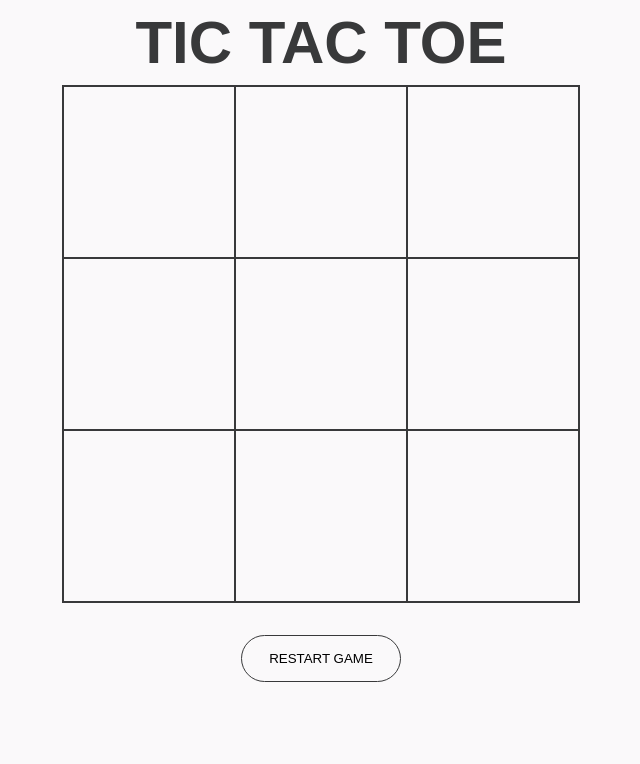
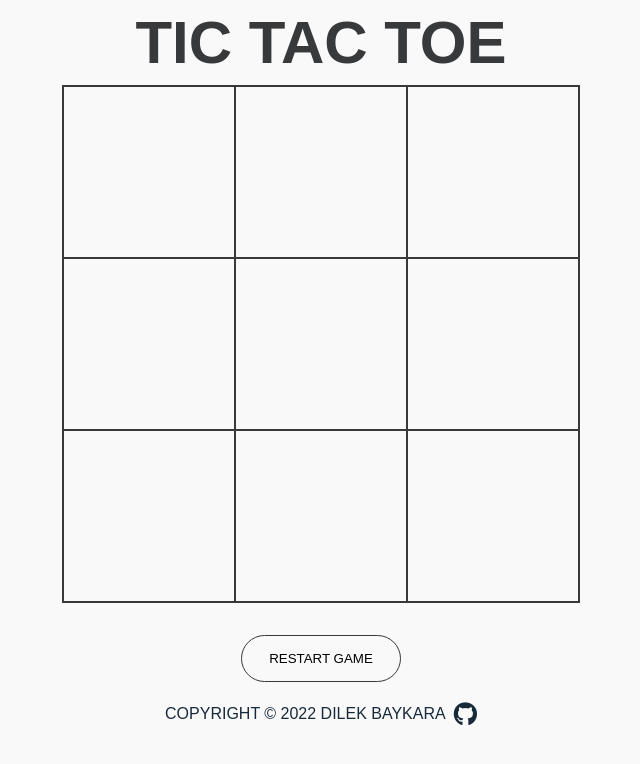
Before and after one commit to dilekbaykara/tic-tac-toe, a plain HTML site: page index.html in a window 1280 px wide. Shown: the whole page, without its empty margins (319-959 px from the left). Drawn offline with nearby package versions, Linux system fonts and the light colour scheme; a web font is replaced by a local one.

Commit message:
added copyright message

```diff
--- a/index.html
+++ b/index.html
@@ -6,6 +6,11 @@
     <meta name="viewport" content="width=device-width, initial-scale=1.0">
     <link rel="stylesheet" href="https://use.typekit.net/xtq6hun.css">
     <link rel="stylesheet" href="styles.css">
+      <!----GitHub icon-->
+      <script
+      src="https://kit.fontawesome.com/4c536a6bd5.js"
+      crossorigin="anonymous"
+    ></script>
     <title>TIC-TAC-TOE</title>
 </head>
 <body>
@@ -33,6 +38,14 @@
 <div class="bottom-box">
 <button class="restart">RESTART GAME</button>
 </div>
+<footer>
+    COPYRIGHT &copy <script>new Date().getFullYear()>2010&&document.write(+new Date().getFullYear());</script> DILEK BAYKARA &nbsp
+  <! -- github icon --!>
+   <a href="https://github.com/dilekbaykara" target="_blank">
+    <i class="fab fa-github">
+    </i>
+  </a>
+  </footer>
     </main>
 <script src="script.js" defer></script>
 <script src="https://code.jquery.com/jquery-3.1.0.js"></script>
--- a/styles.css
+++ b/styles.css
@@ -133,3 +133,35 @@ backdrop-filter: blur(10px);
 .hidden {
 display: none;
 }
+
+
+/* FOOTER */
+
+footer {
+    width: 500px;
+    align-self: center;
+    justify-content: center;
+    align-content: center;
+    align-items: center;
+    flex-direction: row;
+    padding-top: 15px;
+    display: flex;
+    margin: 5px;
+    font-family: elza, sans-serif;
+    font-weight: 500;
+    font-style: normal;
+    color:  #172A3A;
+
+
+  }
+
+  .fa-github {
+    color:  #172A3A;
+    font-size: 24px;
+    transition: transform 0.3s ease-in-out;
+  }
+
+  .fa-github:hover {
+
+    transform: rotate(360deg) scale(1.2);
+  }
```
